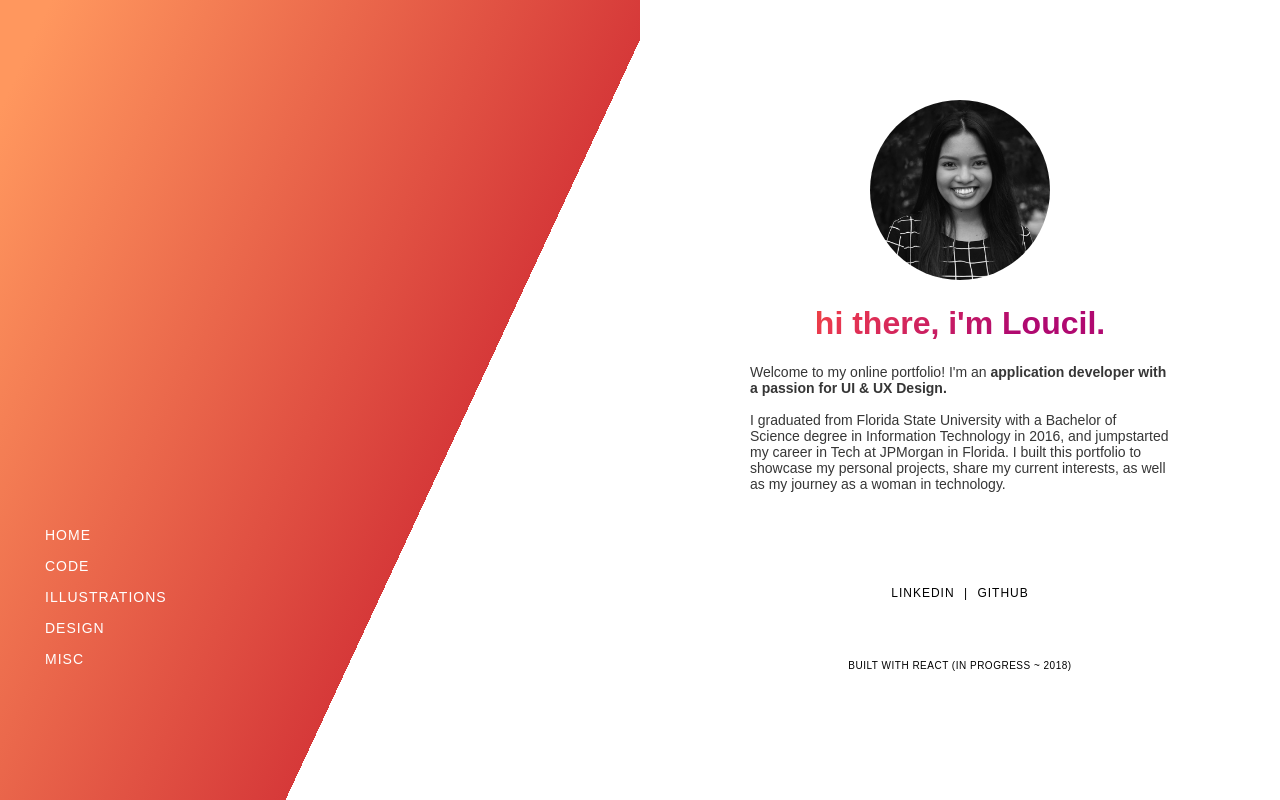
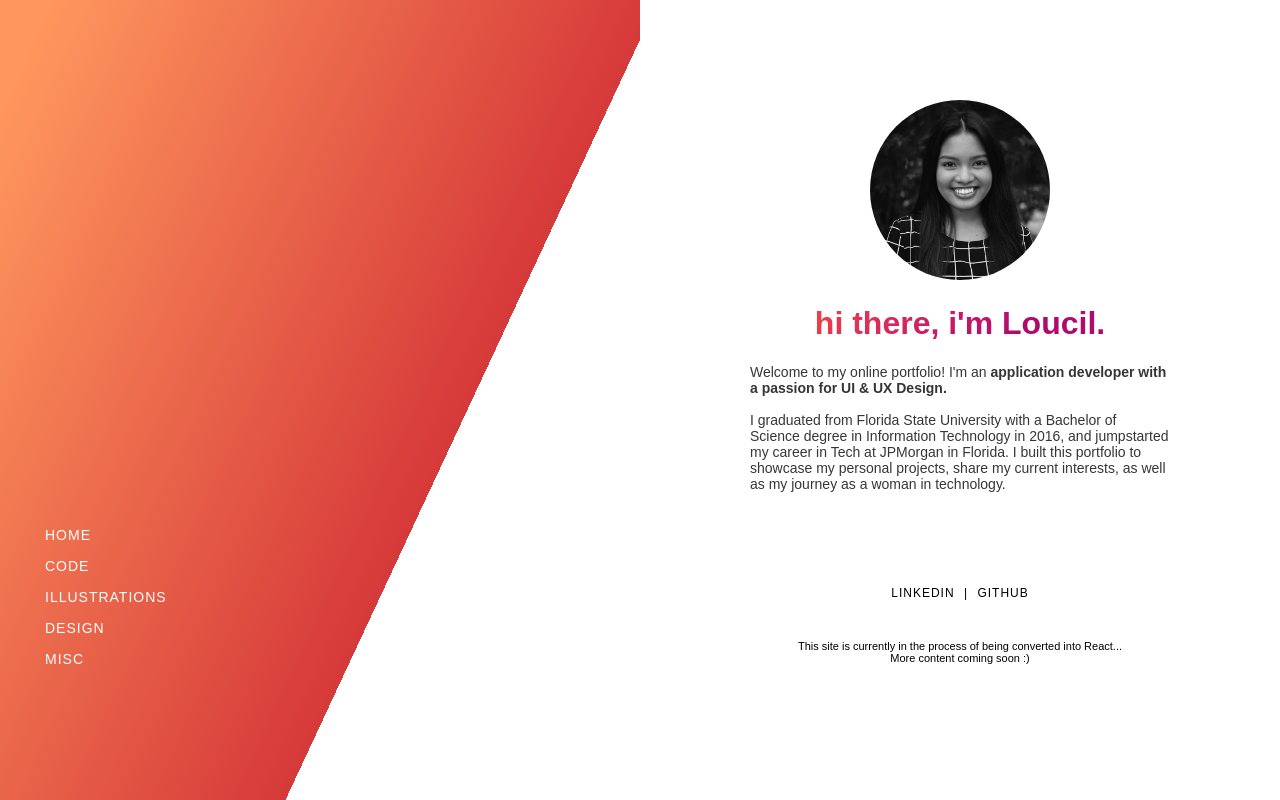
Before and after one commit to loucilvr/loucilrubio.github.io, a React (Create React App) app in the folder my-app/: page /#/ in a window 1280 px wide. Built offline with nearby package versions, Linux system fonts and the light colour scheme.

Commit message:
site in progress message added

```diff
--- a/my-app/src/Components/Design/Design.js
+++ b/my-app/src/Components/Design/Design.js
@@ -7,7 +7,7 @@ const Design = ()=> (
         <br/>
         <br/>
         <br/>
-        <span style={{color: '#8a8a8a', textAlign: 'center'}}>Site in Progress</span>
+        <span style={{color: '#8a8a8a', textAlign: 'center'}}>Coming Soon</span>
     </div>
 );
 
--- a/my-app/src/Components/Footer/Footer.css
+++ b/my-app/src/Components/Footer/Footer.css
@@ -1,9 +1,9 @@
 .footer {
 	text-align: center;
-	font-size: 10px;
-	text-transform: uppercase;
-	margin-top: 40px;
-	letter-spacing: 0.5px;
+	font-size: 11px;
+	/*text-transform: uppercase;*/
+	margin-top: 20px;
+	/*letter-spacing: 0.5px;*/
 	color: #000000;
 }
 
--- a/my-app/src/Components/Footer/Footer.js
+++ b/my-app/src/Components/Footer/Footer.js
@@ -4,9 +4,9 @@ import './Footer.css'
 const Footer = () => {
 	return (
 		<div className="footer">
-			Built with React (IN PROGRESS ~ 2018)
+			This site is currently in the process of being converted into React...<br/>More content coming soon :)
 		</div>
-	)
+	);
 }
 
 export default Footer;
--- a/my-app/src/Components/Illustrations/Illustrations.js
+++ b/my-app/src/Components/Illustrations/Illustrations.js
@@ -7,7 +7,7 @@ const Illustrations = ()=> (
         <br/>
         <br/>
         <br/>
-        <span style={{color: '#8a8a8a', textAlign: 'center'}}>Site in Progress</span>
+        <span style={{color: '#8a8a8a', textAlign: 'center'}}>Coming Soon</span>
     </div>
 );
 
--- a/my-app/src/Components/Misc/Misc.js
+++ b/my-app/src/Components/Misc/Misc.js
@@ -7,7 +7,7 @@ const Misc = ()=> (
         <br/>
         <br/>
         <br/>
-        <span style={{color: '#8a8a8a', textAlign: 'center'}}>Site in Progress</span>
+        <span style={{color: '#8a8a8a', textAlign: 'center'}}>Coming Soon</span>
     </div>
 );
 
```
